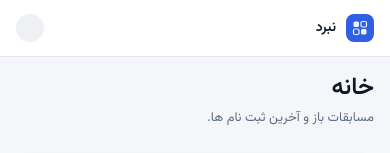
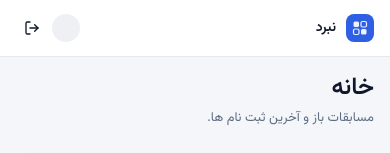
Before and after one commit to MostafaMemari/nabard, a Next.js app: page /coach in a window 390 px wide. Shown: the top 153 px of the page. Built offline with nearby package versions, Linux system fonts and the light colour scheme; no server answers.

Commit message:
feat(auth): add logout button to sidebar and mobile headers

```diff
--- a/src/components/layout/admin-shell.tsx
+++ b/src/components/layout/admin-shell.tsx
@@ -7,6 +7,7 @@ import { roleLabels, useMe } from "@/features/auth";
 import { APP_NAME } from "@/lib/app";
 import { AppSidebar, type SidebarNavItem, type SidebarUser } from "./app-sidebar";
 import { BrandMark } from "./brand-mark";
+import { LogoutButton } from "./logout-button";
 import { MobileBottomNav } from "./mobile-bottom-nav";
 
 const navItems: SidebarNavItem[] = [
@@ -39,11 +40,14 @@ export function AdminShell({ active, children }: { active: string; children: Rea
             <BrandMark className="size-7" />
             <span className="text-sm font-semibold">{APP_NAME}</span>
           </div>
-          {sidebarUser ? (
-            <Avatar id={sidebarUser.id} name={sidebarUser.name} size="sm" />
-          ) : (
-            <span aria-hidden className="size-7 rounded-full bg-muted" />
-          )}
+          <div className="flex items-center gap-1">
+            {sidebarUser ? (
+              <Avatar id={sidebarUser.id} name={sidebarUser.name} size="sm" />
+            ) : (
+              <span aria-hidden className="size-7 rounded-full bg-muted" />
+            )}
+            <LogoutButton />
+          </div>
         </div>
         <main id="admin-main" className="flex-1 pb-20 lg:pb-0">
           <div className="mx-auto flex w-full max-w-content flex-col gap-6 p-4 lg:p-8">{children}</div>
--- a/src/components/layout/app-sidebar.tsx
+++ b/src/components/layout/app-sidebar.tsx
@@ -3,6 +3,7 @@ import type { LucideIcon } from "lucide-react";
 import { Avatar } from "@/components/shared";
 import { APP_NAME, APP_SUBTITLE } from "@/lib/app";
 import { BrandMark } from "./brand-mark";
+import { LogoutButton } from "./logout-button";
 import { SidebarLink } from "./sidebar-link";
 
 export type SidebarNavItem = {
@@ -58,10 +59,11 @@ export function AppSidebar({
         {user ? (
           <div className="flex items-center gap-2.5 rounded-lg p-2">
             <Avatar id={user.id} name={user.name} size="md" />
-            <div className="flex min-w-0 flex-col leading-tight">
+            <div className="flex min-w-0 flex-1 flex-col leading-tight">
               <span className="truncate text-sm font-medium text-sidebar-accent-foreground">{user.name}</span>
               <span className="truncate text-xs text-sidebar-foreground/80">{user.roleLabel}</span>
             </div>
+            <LogoutButton className="text-sidebar-foreground/70 hover:bg-sidebar-accent hover:text-sidebar-accent-foreground" />
           </div>
         ) : (
           <div aria-hidden className="flex items-center gap-2.5 rounded-lg p-2">
--- a/src/components/layout/coach-shell.tsx
+++ b/src/components/layout/coach-shell.tsx
@@ -7,6 +7,7 @@ import { roleLabels, useMe } from "@/features/auth";
 import { APP_NAME } from "@/lib/app";
 import { AppSidebar, type SidebarNavItem, type SidebarUser } from "./app-sidebar";
 import { BrandMark } from "./brand-mark";
+import { LogoutButton } from "./logout-button";
 import { MobileBottomNav } from "./mobile-bottom-nav";
 
 export const coachNavItems: SidebarNavItem[] = [
@@ -40,11 +41,14 @@ export function CoachShell({ active, children }: { active: string; children: Rea
               <BrandMark className="size-7" />
               <span className="text-sm font-semibold">{APP_NAME}</span>
             </div>
-            {sidebarUser ? (
-              <Avatar id={sidebarUser.id} name={sidebarUser.name} size="sm" />
-            ) : (
-              <span aria-hidden className="size-7 rounded-full bg-muted" />
-            )}
+            <div className="flex items-center gap-1">
+              {sidebarUser ? (
+                <Avatar id={sidebarUser.id} name={sidebarUser.name} size="sm" />
+              ) : (
+                <span aria-hidden className="size-7 rounded-full bg-muted" />
+              )}
+              <LogoutButton />
+            </div>
           </div>
         </header>
         <main id="coach-main" className="flex-1 pb-20 @5xl:pb-8">
--- /dev/null
+++ b/src/components/layout/logout-button.tsx
@@ -0,0 +1,23 @@
+"use client";
+
+import { LogOutIcon } from "lucide-react";
+import { Button } from "@/components/ui/button";
+import { useLogout } from "@/features/auth";
+
+export function LogoutButton({ className }: { className?: string }) {
+  const signOut = useLogout();
+
+  return (
+    <Button
+      type="button"
+      variant="ghost"
+      size="icon-sm"
+      aria-label="خروج از حساب"
+      title="خروج از حساب"
+      className={className}
+      onClick={() => void signOut()}
+    >
+      <LogOutIcon aria-hidden />
+    </Button>
+  );
+}
--- /dev/null
+++ b/src/features/auth/hooks/use-logout.ts
@@ -0,0 +1,25 @@
+"use client";
+
+import { useRouter } from "next/navigation";
+import { toast } from "sonner";
+import { useSWRConfig } from "swr";
+import { logout } from "../api";
+
+export function useLogout() {
+  const router = useRouter();
+  const { mutate } = useSWRConfig();
+
+  async function signOut() {
+    try {
+      await logout();
+    } catch {
+      toast.error("خروج انجام نشد. دوباره تلاش کنید.");
+      return;
+    }
+    await mutate(() => true, undefined, { revalidate: false });
+    router.replace("/login");
+    router.refresh();
+  }
+
+  return signOut;
+}
--- a/src/features/auth/index.ts
+++ b/src/features/auth/index.ts
@@ -1,4 +1,5 @@
 export { getMe, login, logout } from "./api";
+export { useLogout } from "./hooks/use-logout";
 export { useMe } from "./hooks/use-me";
 export { roleLabels } from "./labels";
 export { type LoginInput, loginSchema } from "./schemas";
```
